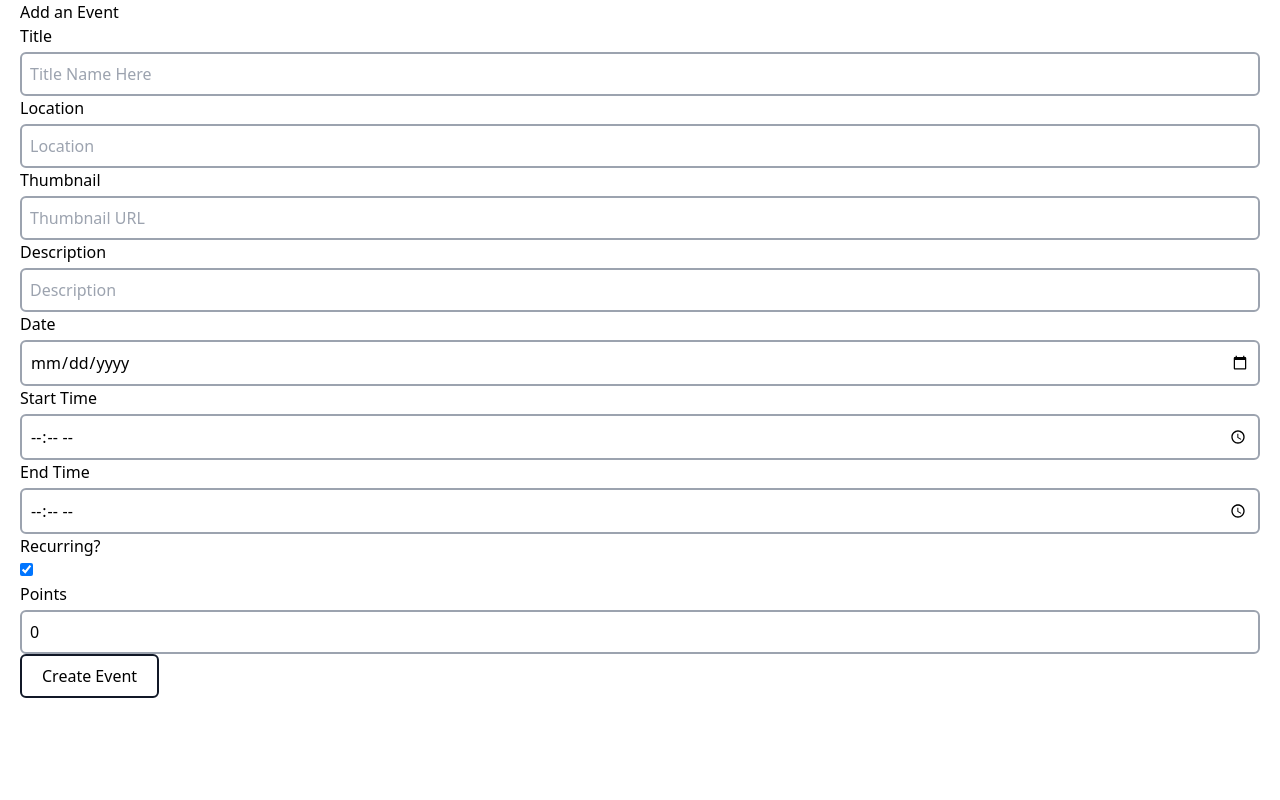
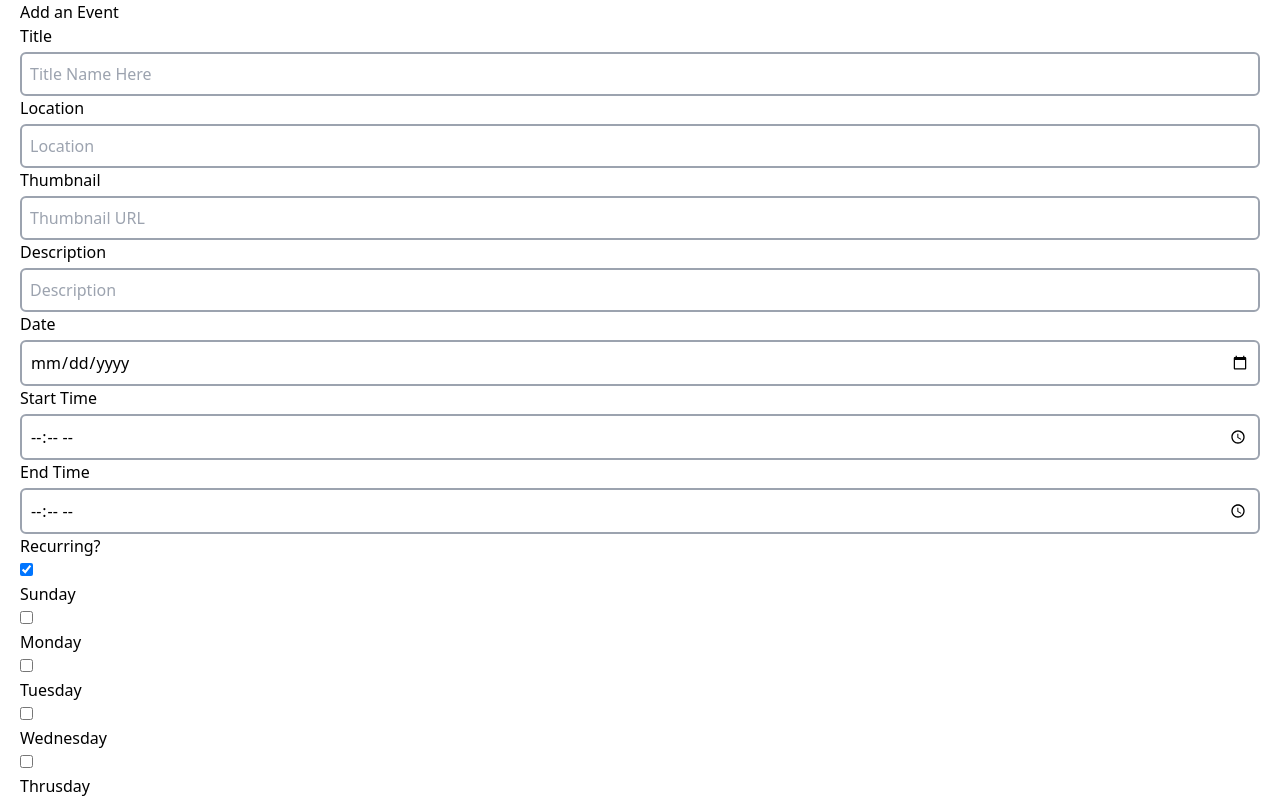
Before and after one commit to cppcki/website, a Next.js app: page /events in a window 1280 px wide. Both pictures are taken after a click on the checkbox 26 px from the left and 569 px from the top of the page. Shown: the top 800 px of the page. Built offline with nearby package versions, Linux system fonts and the light colour scheme.

Commit message:
recurring days

```diff
--- a/src/pages/events.tsx
+++ b/src/pages/events.tsx
@@ -14,8 +14,46 @@ type EventItem = {
   startTime: string,
   endTime: string,
   recurring: boolean,
+  sunday: boolean,
+  monday: boolean,
+  tuesday: boolean,
+  wednesday: boolean,
+  thursday: boolean,
+  friday: boolean,
+  saturday: boolean,
   points: number
 };
+
+function RecurringDays(props: any)
+{
+  const {visible, events, handleInput} = props;
+  var inputType = "";
+  if(visible == true)
+    inputType = "checkbox";
+  else
+  {
+    inputType = "hidden";
+  }
+
+  return(
+    <div>
+      <p hidden={!visible}>Sunday</p>
+      <input type={inputType} name = "sunday" value={events.sunday} onChange={handleInput}/>
+      <p hidden={!visible}>Monday</p>
+      <input type={inputType} name = "monday" value={events.monday} onChange={handleInput}/>
+      <p hidden={!visible}>Tuesday</p>
+      <input type={inputType} name = "tuesday" value={events.tuesday} onChange={handleInput}/>
+      <p hidden={!visible}>Wednesday</p>
+      <input type={inputType} name = "wednesday" value={events.wednesday} onChange={handleInput}/>
+      <p hidden={!visible}>Thrusday</p>
+      <input type={inputType} name = "thursday" value={events.thursday} onChange={handleInput}/>
+      <p hidden={!visible}>Friday</p>
+      <input type={inputType} name = "friday" value={events.friday} onChange={handleInput}/>
+      <p hidden={!visible}>Saturday</p>
+      <input type={inputType} name = "saturday" value={events.saturday} onChange={handleInput}/>
+    </div>
+  );
+}
 
 function EventForm() {
   const [events, setEvent] = useState<EventItem>({
@@ -27,24 +65,29 @@ function EventForm() {
     startTime: "",
     endTime: "",
     recurring: false,
+    sunday: false,
+    monday: false,
+    tuesday: false,
+    wednesday: false,
+    thursday: false,
+    friday: false,
+    saturday: false,
     points: 0
   });
 
   const handleInput = useCallback((event: SyntheticEvent<HTMLInputElement>) => {
     const target = event.target as HTMLInputElement;
     switch(target.type) {
-      case "text":
-        setEvent({
-          ...events, [target.name]: target.value
-        });
-        break;
       case "checkbox":
         setEvent({
           ...events, [target.name]: target.checked
         });
         break;
       default:
-        throw new Error("Invalid event's type");
+        setEvent({
+          ...events, [target.name]: target.value
+        });
+        break;
     }
   }, [events]);
 
@@ -117,6 +160,11 @@ function EventForm() {
         name="recurring"
         onChange={handleInput}
         type="checkbox"/>
+      <RecurringDays
+        visible ={events.recurring}
+        events = {events}
+        handleInput = {handleInput}
+      />
       <TextInput
         name="points"
         label="Points"
```
